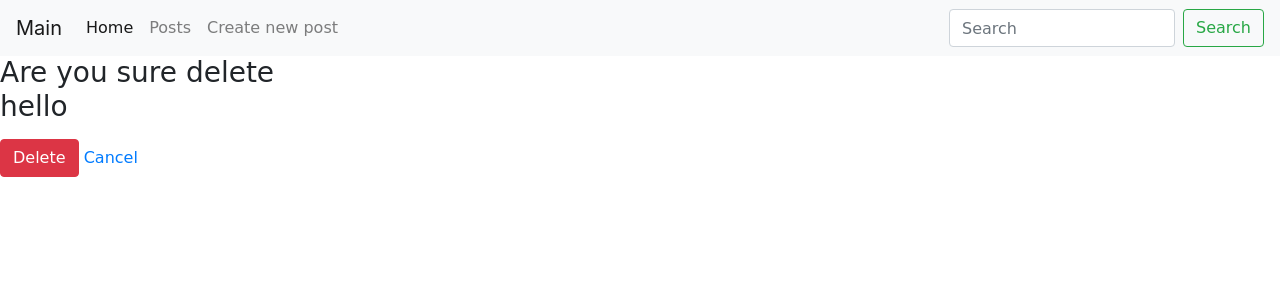
After one commit to ibubizm/django, a Django app: page /post/8/delete/ in a window 1280 px wide. The commit adds this page. Shown: the top 300 px of the page. Run offline with Django 3.2, Linux system fonts and the light colour scheme; data comes from the database, SQL or seed files in the repository; both versions use the stored data as it was after the commit; some libraries are stand-ins or nearby versions.

Commit message:
with css

```diff
--- a/blog/models.py
+++ b/blog/models.py
@@ -14,6 +14,12 @@ class Post(models.Model):
     def get_absolute_url(self):
         return reverse('post_detail_url', kwargs={'pip': self.pk})
 
+    def get_update_url(self):
+        return reverse('post_update_url', kwargs={'pip': self.pk})
+
+    def get_delete_url(self):
+        return reverse('post_delete_url', kwargs={'pip': self.pk})
+
     def publish(self):
         self.published_date = timezone.now()
         self.save()
--- a/blog/templates/blog/post_create.html
+++ b/blog/templates/blog/post_create.html
@@ -6,7 +6,7 @@
 <form action="{% url 'post_create_url' %}" method="post">
     {% csrf_token %}
     {% for field in form %}
-
+    <form class="form-group">
         <div class="form-group">
             {% if field.errors %}
             <div class="alert alert-danger">
@@ -15,6 +15,7 @@
             {% endif %}
             {{ field.label }}
             {{ field }}
+
         </div>
         {% endfor %}
         <button type="submit" name="button" class="btn btn-primary">Create Post</button>
--- /dev/null
+++ b/blog/templates/blog/post_delete.html
@@ -0,0 +1,17 @@
+{% extends 'index.html' %}
+{% block title %}
+delete {{ post.title }}
+{% endblock %}
+
+{% block content %}
+
+<form action="{% url 'post_delete_url' post.pk %}" method="post">
+    {% csrf_token %}
+
+    <h3>Are you sure delete <p>{{ post.title }}</p></h3>
+    <button type="submit" name="button" class="btn btn-danger">Delete</button>
+    <a href="{{ post.get_absolute_url }}">Cancel</a>
+
+
+</form>
+{% endblock %}
--- a/blog/templates/blog/post_detail.html
+++ b/blog/templates/blog/post_detail.html
@@ -10,7 +10,9 @@
     <div class="card-body">
         <h5 class="card-title"></h5>
         <p class="card-text">{{ post.text }}</p>
-        <a href="{{ post.get_absolute_url }}" class="btn btn-primary">Read</a>
+        <!--<a href="{{ post.get_absolute_url }}" class="btn btn-primary">Read</a>-->
+        <a href="{{ post.get_update_url }}" class="btn btn-primary">Update Post</a>
+        <a href="{{ post.get_delete_url }}" class="btn btn-danger">Delete Post</a>
     </div>
     <div class="card-footer text-muted">
         {{ post.published_date }}
--- a/blog/utils.py
+++ b/blog/utils.py
@@ -1,6 +1,7 @@
 from django.shortcuts import render, get_object_or_404, redirect
-
+from blog.forms import PostForm
 from blog.models import Post
+from django.urls import reverse
 
 
 class ObjectDetailMixin:
@@ -26,3 +27,38 @@ class ObjectCreateMixin:
             new_obj = bound_form.save()
             return redirect(new_obj)
         return render(request, self.template, context={'form': bound_form})
+
+
+class ObjectUpdateMixin:
+    form_model = None
+    model = None
+    template = None
+
+    def get(self, request, pip):
+        obj = self.model.objects.get(pk=pip)
+        bound_form = self.form_model(instance=obj)
+        return render(request, self.template, context={'form': bound_form, self.model.__name__.lower(): obj})
+
+    def post(self, request, pip):
+        obj = get_object_or_404(self.model, pk=pip)
+        bound_form = self.form_model(request.POST, instance=obj)
+
+        if bound_form.is_valid():
+            new_obj = bound_form.save()
+            return redirect(new_obj)
+        return render(request, self.template, context={'form': bound_form, self.model.__name__.lower(): obj})
+
+
+class ObjectDeleteMixin:
+    model = None
+    model_form = None
+    template = None
+
+    def get(self, request, pip):
+        post = self.model.objects.get(pk=pip)
+        return render(request, self.template, context={'post': post})
+
+    def post(self, request, pip):
+        post = self.model.objects.filter(pk=pip)
+        post.delete()
+        return redirect('posts_list_url')
--- a/blog/views.py
+++ b/blog/views.py
@@ -1,7 +1,7 @@
 from django.shortcuts import render, get_object_or_404, redirect
 from .models import Post
 from django.views.generic import View, ListView
-from .utils import ObjectDetailMixin , ObjectCreateMixin
+from .utils import *
 from .forms import PostForm
 
 
@@ -12,6 +12,12 @@ class PostDetail(ObjectDetailMixin, View):
     #     # post = Post.objects.get(pk=pip)
     #     post = get_object_or_404(Post, pk=pip)
     #     return render(request, 'blog/post_detail.html', context={'post': post})
+
+
+class PostUpdate(ObjectUpdateMixin, View):
+    model = Post
+    form_model = PostForm
+    template = 'blog/post_update.html'
 
 
 class PostCreate(ObjectCreateMixin, View):
@@ -29,6 +35,11 @@ class PostCreate(ObjectCreateMixin, View):
     #     return render(request, 'blog/post_create.html', context={'form': bound_form})
 
 
+class PostDelete(ObjectDeleteMixin, View):
+    model_form = PostForm
+    template = 'blog/post_delete.html'
+    model = Post
+
 class PostListView(ListView):
     template_name = 'blog/posts_list.html'
     queryset = Post.objects.all()
--- a/mysite/settings.py
+++ b/mysite/settings.py
@@ -121,5 +121,5 @@ USE_TZ = True
 # https://docs.djangoproject.com/en/2.2/howto/static-files/
 
 STATIC_URL = '/static/'
-STATIC_ROOT = os.path.join(BASE_DIR, 'static')
-# STATICFILES_DIRS = [os.path.join(BASE_DIR, 'static')]
+# STATIC_ROOT = os.path.join(BASE_DIR, 'static')
+STATICFILES_DIRS = [os.path.join(BASE_DIR, 'static')]
--- a/mysite/urls.py
+++ b/mysite/urls.py
@@ -25,5 +25,7 @@ urlpatterns = [
     path('home/', home_page, name='home_url'),
     path('main/', main_page, name='main_url'),
     path('post/<int:pip>/', PostDetail.as_view(), name='post_detail_url'),
-    # path('posts_list/', posts_list, name='posts_list_url')
+    path('post/<int:pip>/update/', PostUpdate.as_view(), name='post_update_url'),
+    path('post/<int:pip>/delete/', PostDelete.as_view(), name='post_delete_url')
+
 ]
--- a/static/css/base.css
+++ b/static/css/base.css
@@ -1,7 +1,9 @@
 
 
 
-body {
+div {
     font-family: 'Balsamiq Sans', cursive;
 
+
 }
+form {font-family: 'Balsamiq Sans', cursive;}
--- a/templates/index.html
+++ b/templates/index.html
@@ -2,7 +2,7 @@
 <!DOCTYPE html>
 <html lang="en">
 <head>
-    <link href="https://fonts.googleapis.com/css2?family=Balsamiq+Sans&display=swap" rel="stylesheet">
+
     <link rel="stylesheet" href="{% static 'css/base.css' %}">
     <link rel="stylesheet" href="https://stackpath.bootstrapcdn.com/bootstrap/4.5.0/css/bootstrap.min.css"
     integrity="sha384-9aIt2nRpC12Uk9gS9baDl411NQApFmC26EwAOH8WgZl5MYYxFfc+NcPb1dKGj7Sk" crossorigin="anonymous">
```
Also changed, not shown: blog/templates/blog/post_update.html (+20 -1 lines), db.sqlite3. Lines whose indentation alone changed are shown as unchanged.
